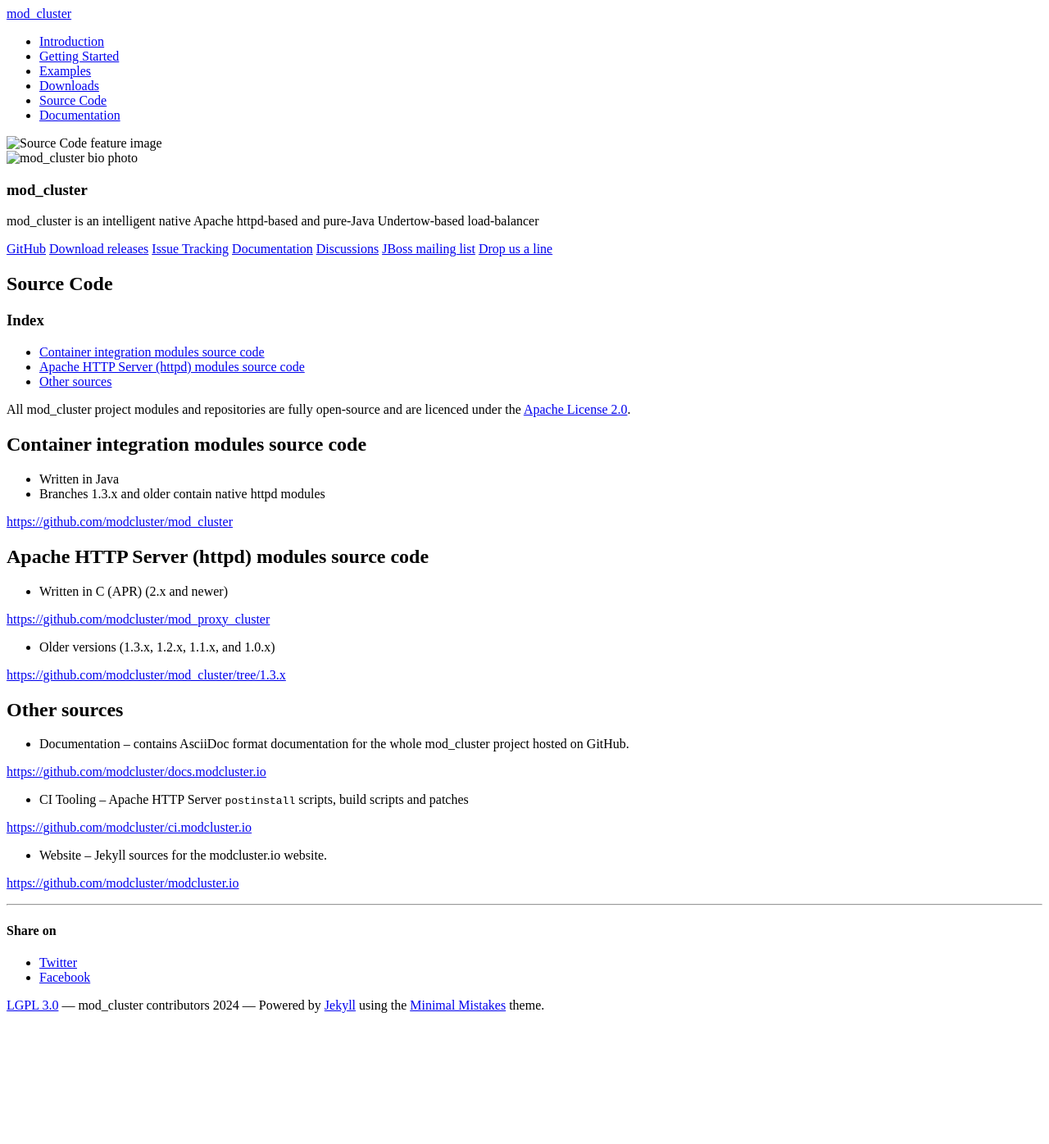
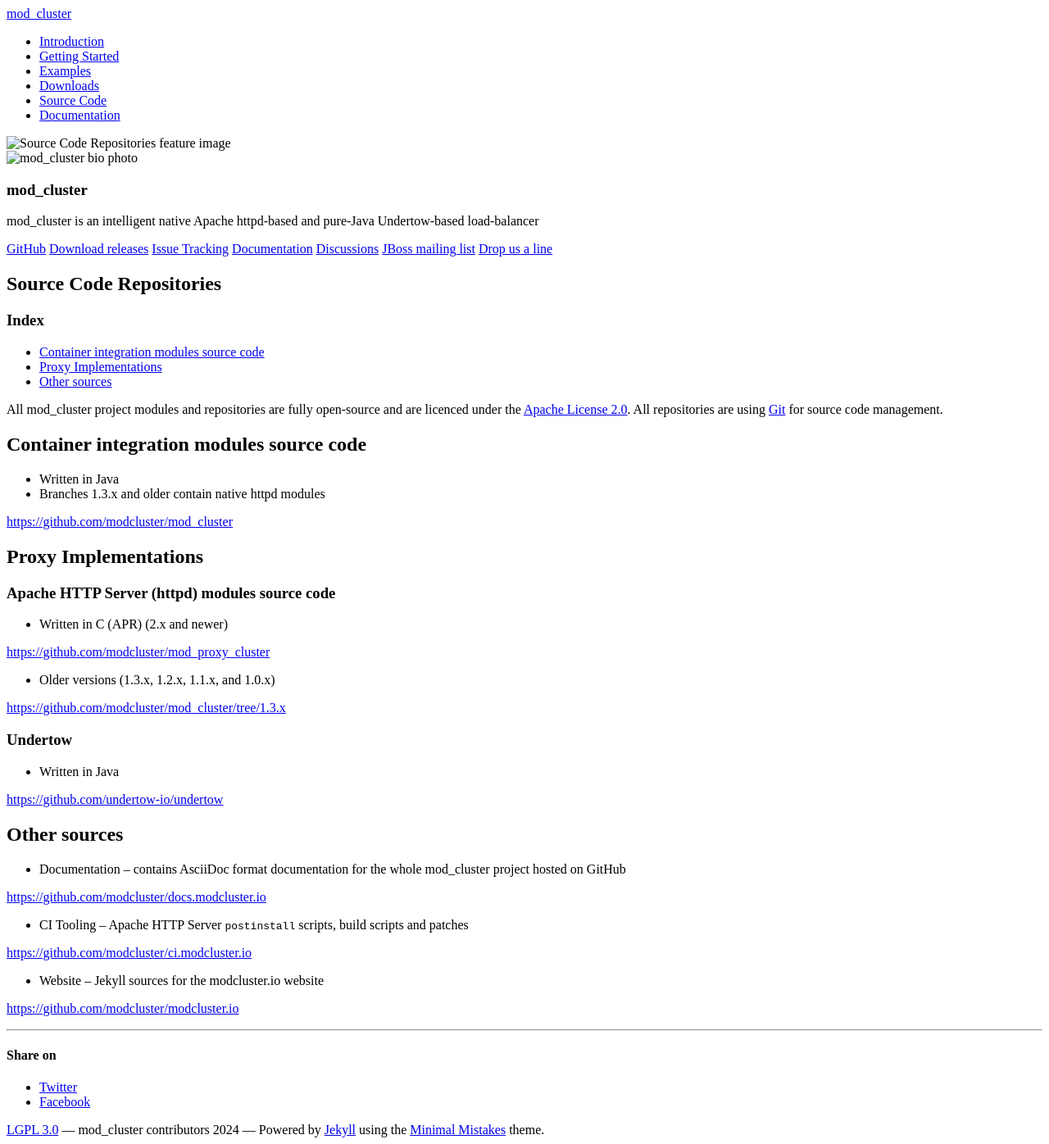
Before and after one commit to jajik/modcluster.io, a Jekyll site: the page built from source-code/index.md, in a window 1280 px wide. Shown: the whole page at 82% size. Built offline with Jekyll 4.4.1, drawn with Linux system fonts in a browser that asks for light colours; before the commit the page ends 1244 px from its top, so only the background shows below that.

Commit message:
Add link to undertow under 'source code' section #46

```diff
--- a/source-code/index.md
+++ b/source-code/index.md
@@ -1,6 +1,6 @@
 ---
 layout: page
-title: Source Code
+title: Source Code Repositories
 excerpt: "Source Code"
 image:
   feature: header_1900x100.jpg
@@ -10,6 +10,7 @@
 
 All mod_cluster project modules and repositories are fully open-source and are licenced
 under the [Apache License 2.0](https://www.apache.org/licenses/LICENSE-2.0).
+All repositories are using [Git](https://git-scm.com/) for source code management.
 
 ## Container integration modules source code
 
@@ -18,7 +19,9 @@
 
 [https://github.com/modcluster/mod_cluster](https://github.com/modcluster/mod_cluster)
 
-## Apache HTTP Server (httpd) modules source code
+## Proxy Implementations
+
+### Apache HTTP Server (httpd) modules source code
 
 * Written in C (APR) (2.x and newer)
 
@@ -28,9 +31,15 @@
 
 [https://github.com/modcluster/mod_cluster/tree/1.3.x](https://github.com/modcluster/mod_cluster/tree/1.3.x)
 
+### Undertow
+
+* Written in Java
+
+[https://github.com/undertow-io/undertow](https://github.com/undertow-io/undertow)
+
 ## Other sources
 
-* Documentation – contains AsciiDoc format documentation for the whole mod_cluster project hosted on GitHub.
+* Documentation – contains AsciiDoc format documentation for the whole mod_cluster project hosted on GitHub
 
 [https://github.com/modcluster/docs.modcluster.io](https://github.com/modcluster/docs.modcluster.io)
 
@@ -38,6 +47,6 @@
 
 [https://github.com/modcluster/ci.modcluster.io](https://github.com/modcluster/ci.modcluster.io)
 
-* Website – Jekyll sources for the modcluster.io website.
+* Website – Jekyll sources for the modcluster.io website
 
 [https://github.com/modcluster/modcluster.io](https://github.com/modcluster/modcluster.io)
```
